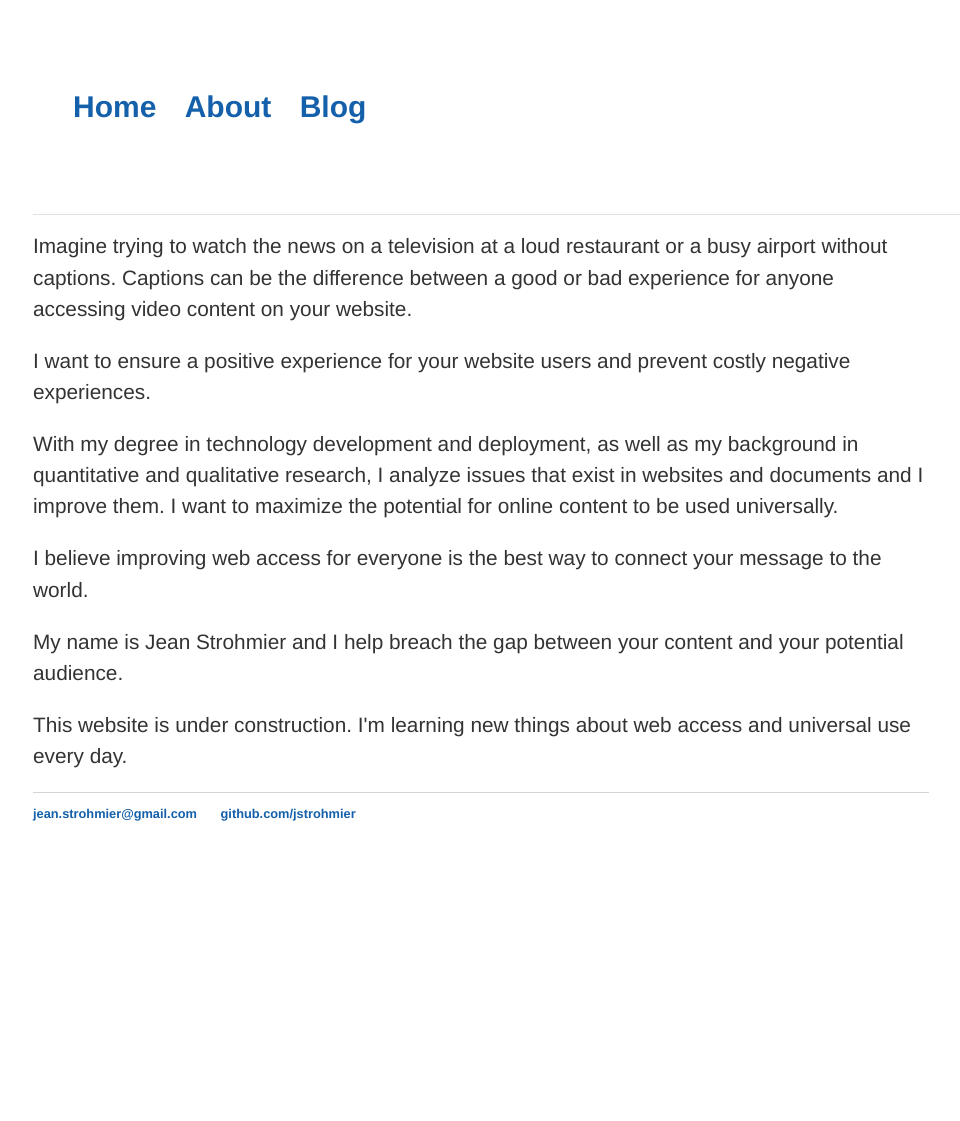
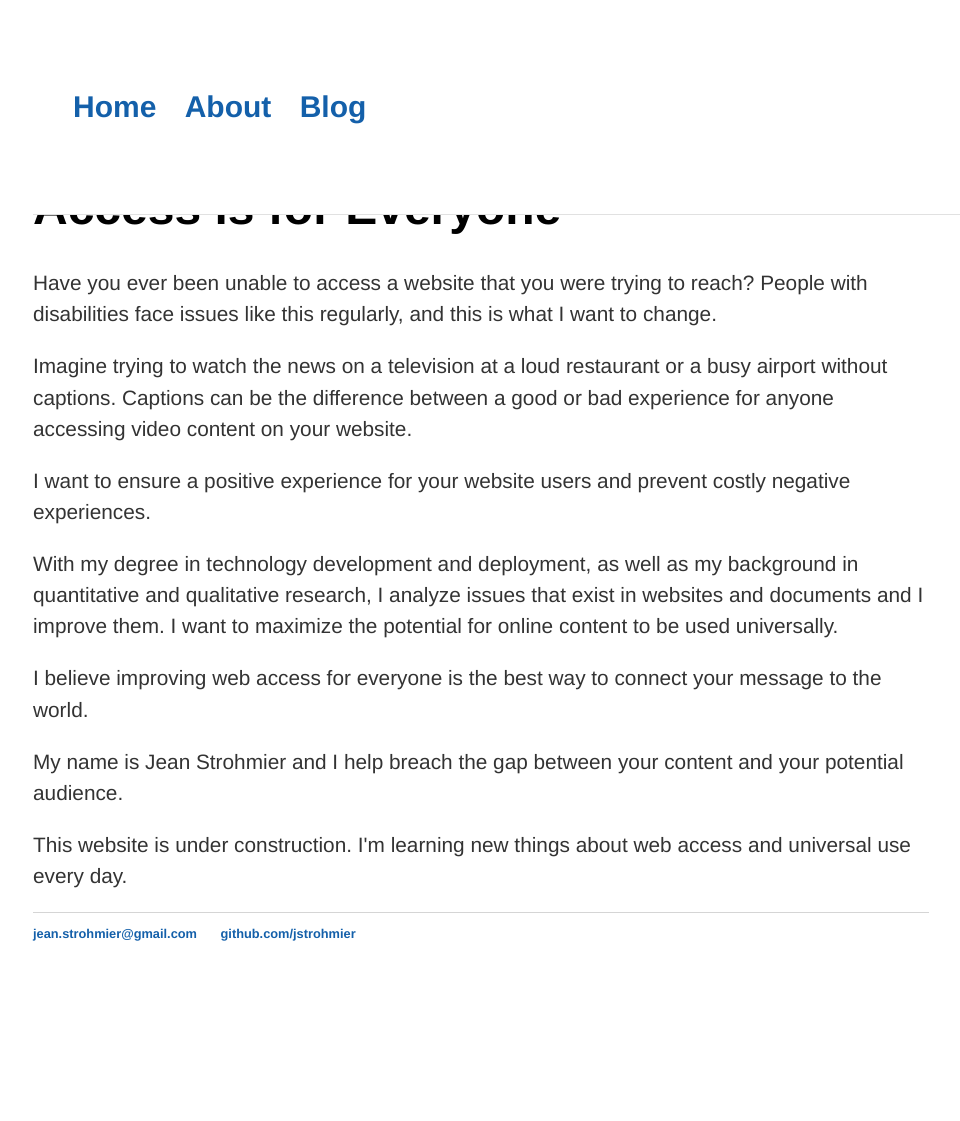
Before and after one commit to JStrohmier/jstrohmier.github.io, a Jekyll site: the page built from index.html, in a window 1280 px wide. Shown: the whole page, without its empty margins (159-1119 px from the left). Built offline with Jekyll 4.4.1, drawn with Linux system fonts in a browser that asks for light colours; before the commit the page ends 900 px from its top, so only the background shows below that.

Commit message:
Update main.css

```diff
--- a/css/main.css
+++ b/css/main.css
@@ -1,5 +1,5 @@
 body {
-    margin: 60px auto; position: relative; width: 70%; font-family:'Helvetica', 'Arial', 'Sans-Serif';}
+    margin: 180px auto; width: 70%; font-family:'Helvetica', 'Arial', 'Sans-Serif';}
 header {
   width: 100%;
   padding: 60px 0;
```
